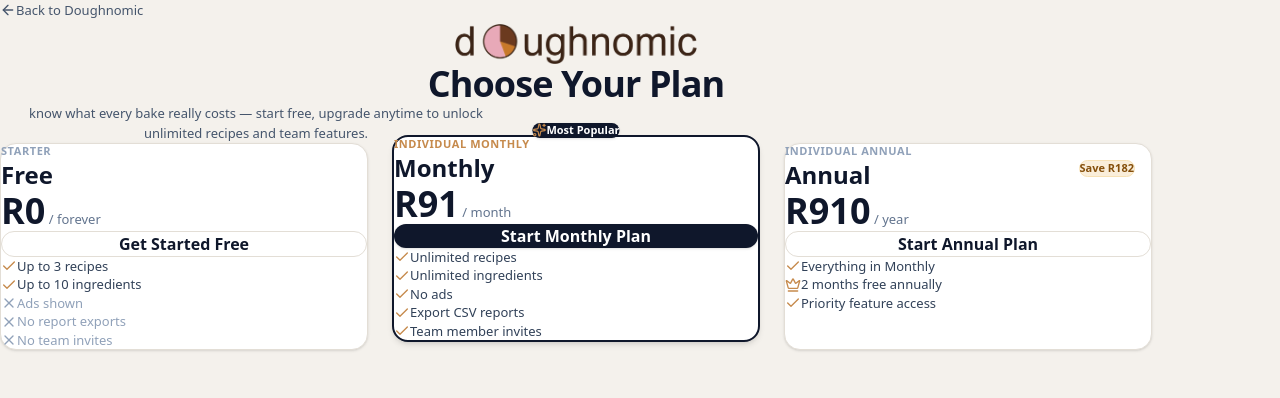
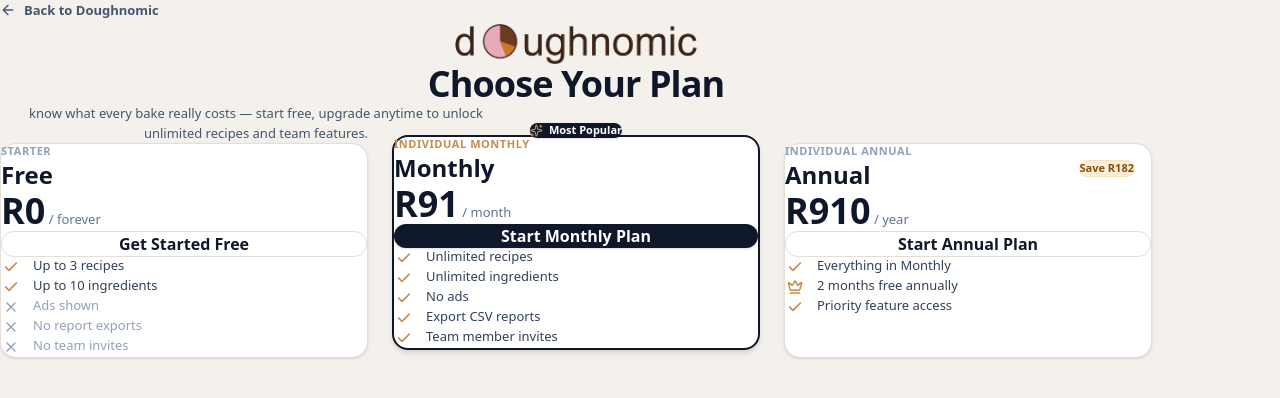
Before and after one commit to NayshenSechaba/bakecost, a Next.js app: page /pricing in a window 1280 px wide. Shown: the top 398 px of the page. Built offline with nearby package versions, Linux system fonts and the light colour scheme.

Commit message:
fix(ui): fix icon and text overlap on Pricing page with dedicated flex containers and gaps

```diff
--- a/src/app/pricing/page.tsx
+++ b/src/app/pricing/page.tsx
@@ -7,14 +7,14 @@
 
 export default function PricingPage() {
   return (
-    <div className="min-h-screen bg-[#F4F1EC] text-slate-900 p-6 font-sans">
+    <div className="min-h-screen bg-[#F4F1EC] text-slate-900 p-4 sm:p-6 font-sans">
       <div className="max-w-6xl mx-auto">
         <Link
           href="/login"
-          className="inline-flex items-center text-slate-600 hover:text-slate-900 transition-colors mb-8 font-medium text-sm"
+          className="inline-flex items-center gap-2 text-slate-600 hover:text-slate-900 transition-colors mb-8 font-semibold text-sm"
         >
-          <ArrowLeft className="w-4 h-4 mr-2" />
-          Back to Doughnomic
+          <ArrowLeft size={16} className="shrink-0" />
+          <span>Back to Doughnomic</span>
         </Link>
 
         <div className="text-center mb-12">
@@ -37,7 +37,7 @@
 
         <div className="grid md:grid-cols-3 gap-6 items-stretch">
           {/* Free Plan */}
-          <div className="bg-white rounded-2xl p-7 border border-[#E3DED6] shadow-sm flex flex-col justify-between">
+          <div className="bg-white rounded-2xl p-6 sm:p-7 border border-[#E3DED6] shadow-sm flex flex-col justify-between">
             <div>
               <div className="text-xs font-bold text-slate-400 uppercase tracking-wider mb-1">Starter</div>
               <h3 className="text-2xl font-extrabold text-slate-900 mb-2">Free</h3>
@@ -51,19 +51,45 @@
                 Get Started Free
               </Link>
               <ul className="space-y-3.5 text-sm text-slate-700">
-                <li className="flex items-center"><Check className="w-4 h-4 text-[#C68A4C] mr-2.5 flex-shrink-0" /> Up to 3 recipes</li>
-                <li className="flex items-center"><Check className="w-4 h-4 text-[#C68A4C] mr-2.5 flex-shrink-0" /> Up to 10 ingredients</li>
-                <li className="flex items-center text-slate-400"><X className="w-4 h-4 mr-2.5 flex-shrink-0" /> Ads shown</li>
-                <li className="flex items-center text-slate-400"><X className="w-4 h-4 mr-2.5 flex-shrink-0" /> No report exports</li>
-                <li className="flex items-center text-slate-400"><X className="w-4 h-4 mr-2.5 flex-shrink-0" /> No team invites</li>
+                <li className="flex items-start gap-3">
+                  <div className="w-5 h-5 mt-0.5 shrink-0 flex items-center justify-center text-[#C68A4C]">
+                    <Check size={16} strokeWidth={2.5} />
+                  </div>
+                  <span className="leading-tight">Up to 3 recipes</span>
+                </li>
+                <li className="flex items-start gap-3">
+                  <div className="w-5 h-5 mt-0.5 shrink-0 flex items-center justify-center text-[#C68A4C]">
+                    <Check size={16} strokeWidth={2.5} />
+                  </div>
+                  <span className="leading-tight">Up to 10 ingredients</span>
+                </li>
+                <li className="flex items-start gap-3 text-slate-400">
+                  <div className="w-5 h-5 mt-0.5 shrink-0 flex items-center justify-center text-slate-400">
+                    <X size={16} strokeWidth={2} />
+                  </div>
+                  <span className="leading-tight">Ads shown</span>
+                </li>
+                <li className="flex items-start gap-3 text-slate-400">
+                  <div className="w-5 h-5 mt-0.5 shrink-0 flex items-center justify-center text-slate-400">
+                    <X size={16} strokeWidth={2} />
+                  </div>
+                  <span className="leading-tight">No report exports</span>
+                </li>
+                <li className="flex items-start gap-3 text-slate-400">
+                  <div className="w-5 h-5 mt-0.5 shrink-0 flex items-center justify-center text-slate-400">
+                    <X size={16} strokeWidth={2} />
+                  </div>
+                  <span className="leading-tight">No team invites</span>
+                </li>
               </ul>
             </div>
           </div>
 
           {/* Monthly Plan */}
-          <div className="bg-white rounded-2xl p-7 border-2 border-slate-900 shadow-md relative flex flex-col justify-between transform md:-translate-y-2">
-            <div className="absolute -top-3.5 left-1/2 -translate-x-1/2 bg-slate-900 text-white px-3.5 py-1 rounded-full text-xs font-bold flex items-center shadow-sm whitespace-nowrap">
-              <Sparkles className="w-3.5 h-3.5 mr-1 text-[#C68A4C]" /> Most Popular
+          <div className="bg-white rounded-2xl p-6 sm:p-7 border-2 border-slate-900 shadow-md relative flex flex-col justify-between transform md:-translate-y-2">
+            <div className="absolute -top-3.5 left-1/2 -translate-x-1/2 bg-slate-900 text-white px-3.5 py-1 rounded-full text-xs font-bold flex items-center gap-1.5 shadow-sm whitespace-nowrap">
+              <Sparkles size={13} className="text-[#C68A4C] shrink-0" />
+              <span>Most Popular</span>
             </div>
             <div>
               <div className="text-xs font-bold text-[#C68A4C] uppercase tracking-wider mb-1">Individual Monthly</div>
@@ -78,17 +104,42 @@
                 Start Monthly Plan
               </Link>
               <ul className="space-y-3.5 text-sm text-slate-700">
-                <li className="flex items-center font-medium"><Check className="w-4 h-4 text-[#C68A4C] mr-2.5 flex-shrink-0" /> Unlimited recipes</li>
-                <li className="flex items-center font-medium"><Check className="w-4 h-4 text-[#C68A4C] mr-2.5 flex-shrink-0" /> Unlimited ingredients</li>
-                <li className="flex items-center font-medium"><Check className="w-4 h-4 text-[#C68A4C] mr-2.5 flex-shrink-0" /> No ads</li>
-                <li className="flex items-center font-medium"><Check className="w-4 h-4 text-[#C68A4C] mr-2.5 flex-shrink-0" /> Export CSV reports</li>
-                <li className="flex items-center font-medium"><Check className="w-4 h-4 text-[#C68A4C] mr-2.5 flex-shrink-0" /> Team member invites</li>
+                <li className="flex items-start gap-3 font-medium">
+                  <div className="w-5 h-5 mt-0.5 shrink-0 flex items-center justify-center text-[#C68A4C]">
+                    <Check size={16} strokeWidth={2.5} />
+                  </div>
+                  <span className="leading-tight">Unlimited recipes</span>
+                </li>
+                <li className="flex items-start gap-3 font-medium">
+                  <div className="w-5 h-5 mt-0.5 shrink-0 flex items-center justify-center text-[#C68A4C]">
+                    <Check size={16} strokeWidth={2.5} />
+                  </div>
+                  <span className="leading-tight">Unlimited ingredients</span>
+                </li>
+                <li className="flex items-start gap-3 font-medium">
+                  <div className="w-5 h-5 mt-0.5 shrink-0 flex items-center justify-center text-[#C68A4C]">
+                    <Check size={16} strokeWidth={2.5} />
+                  </div>
+                  <span className="leading-tight">No ads</span>
+                </li>
+                <li className="flex items-start gap-3 font-medium">
+                  <div className="w-5 h-5 mt-0.5 shrink-0 flex items-center justify-center text-[#C68A4C]">
+                    <Check size={16} strokeWidth={2.5} />
+                  </div>
+                  <span className="leading-tight">Export CSV reports</span>
+                </li>
+                <li className="flex items-start gap-3 font-medium">
+                  <div className="w-5 h-5 mt-0.5 shrink-0 flex items-center justify-center text-[#C68A4C]">
+                    <Check size={16} strokeWidth={2.5} />
+                  </div>
+                  <span className="leading-tight">Team member invites</span>
+                </li>
               </ul>
             </div>
           </div>
 
           {/* Annual Plan */}
-          <div className="bg-white rounded-2xl p-7 border border-[#E3DED6] shadow-sm relative flex flex-col justify-between">
+          <div className="bg-white rounded-2xl p-6 sm:p-7 border border-[#E3DED6] shadow-sm relative flex flex-col justify-between">
             <div className="absolute top-4 right-4 bg-[#FAEEDA] text-[#854F0B] border border-[#F7E1B5] px-2.5 py-0.5 rounded-full text-xs font-bold">
               Save R182
             </div>
@@ -105,9 +156,24 @@
                 Start Annual Plan
               </Link>
               <ul className="space-y-3.5 text-sm text-slate-700">
-                <li className="flex items-center font-medium"><Check className="w-4 h-4 text-[#C68A4C] mr-2.5 flex-shrink-0" /> Everything in Monthly</li>
-                <li className="flex items-center font-medium"><Crown className="w-4 h-4 text-[#C68A4C] mr-2.5 flex-shrink-0" /> 2 months free annually</li>
-                <li className="flex items-center font-medium"><Check className="w-4 h-4 text-[#C68A4C] mr-2.5 flex-shrink-0" /> Priority feature access</li>
+                <li className="flex items-start gap-3 font-medium">
+                  <div className="w-5 h-5 mt-0.5 shrink-0 flex items-center justify-center text-[#C68A4C]">
+                    <Check size={16} strokeWidth={2.5} />
+                  </div>
+                  <span className="leading-tight">Everything in Monthly</span>
+                </li>
+                <li className="flex items-start gap-3 font-medium">
+                  <div className="w-5 h-5 mt-0.5 shrink-0 flex items-center justify-center text-[#C68A4C]">
+                    <Crown size={16} strokeWidth={2.2} />
+                  </div>
+                  <span className="leading-tight">2 months free annually</span>
+                </li>
+                <li className="flex items-start gap-3 font-medium">
+                  <div className="w-5 h-5 mt-0.5 shrink-0 flex items-center justify-center text-[#C68A4C]">
+                    <Check size={16} strokeWidth={2.5} />
+                  </div>
+                  <span className="leading-tight">Priority feature access</span>
+                </li>
               </ul>
             </div>
           </div>
```
